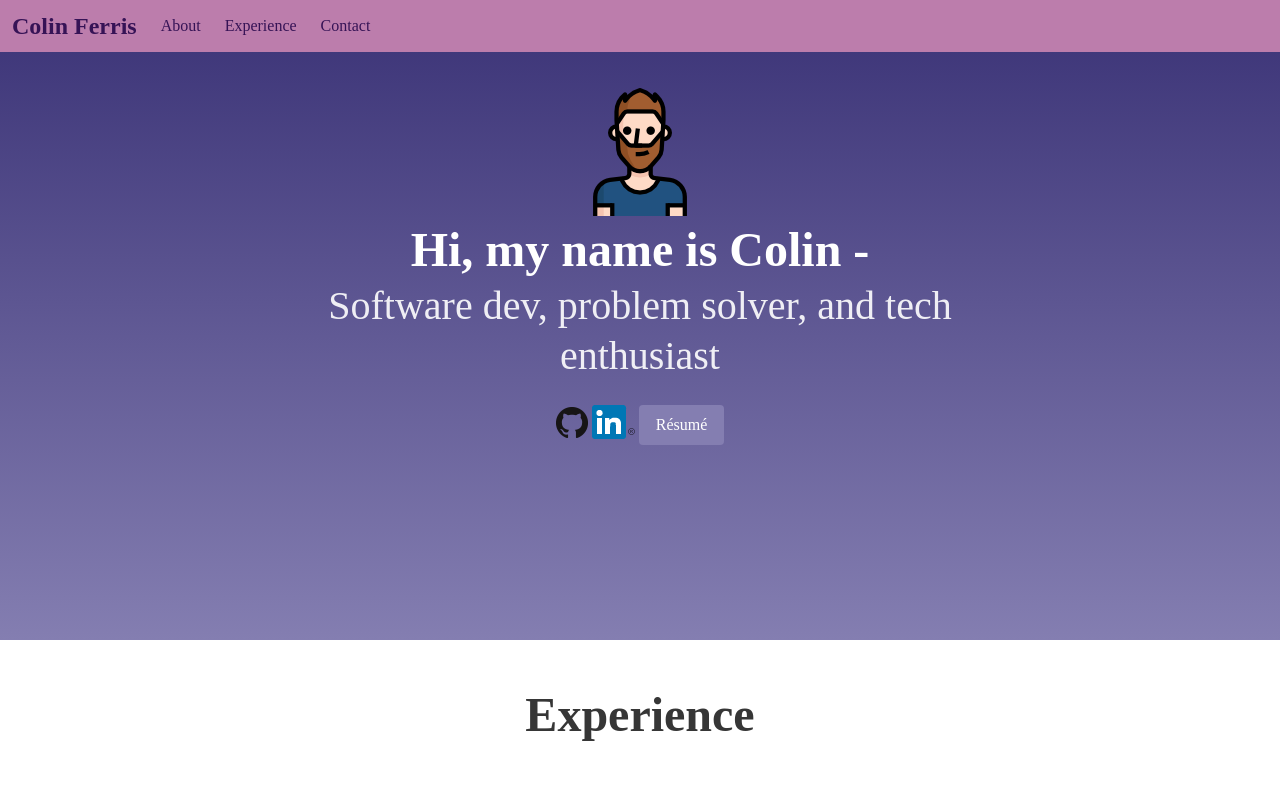
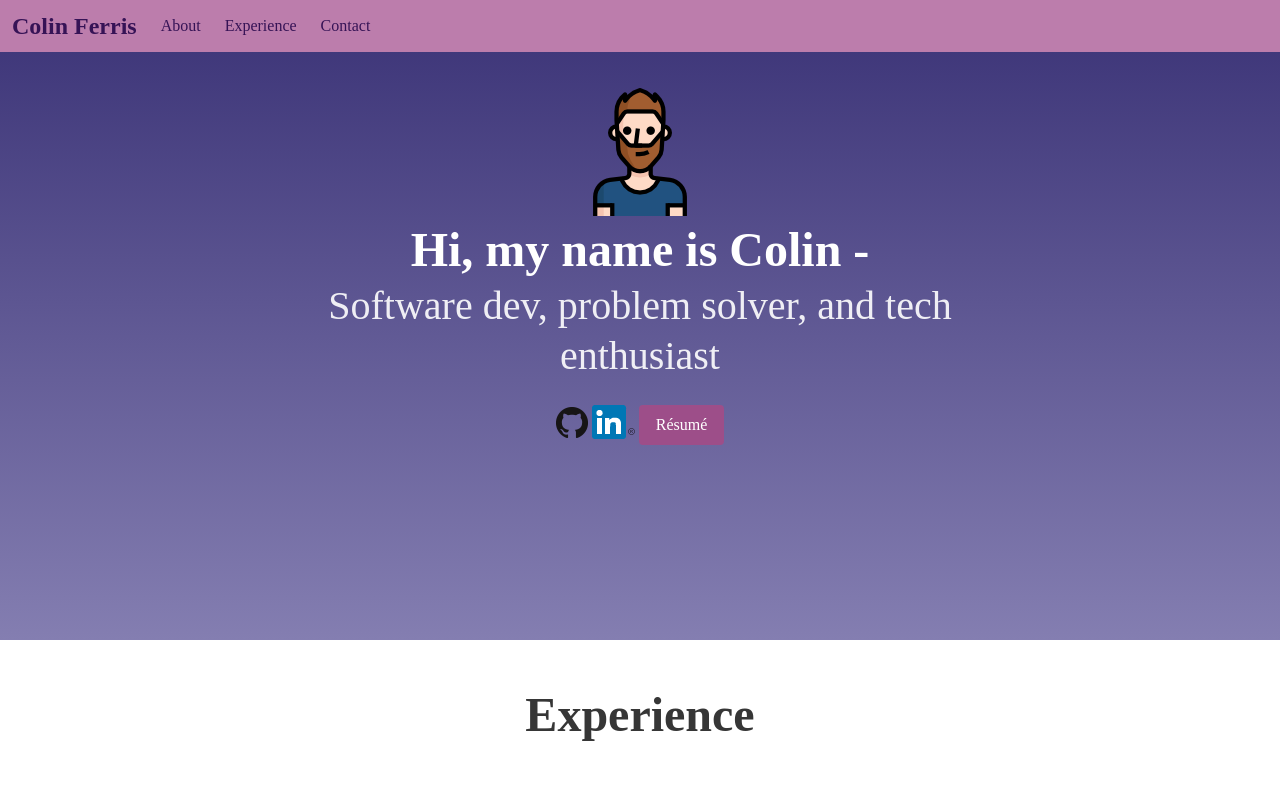
Before and after one commit to colinferris95/colinferrisdev, a plain HTML site: page index.html in a window 1280 px wide. Shown: the top 805 px of the page. Drawn offline with nearby package versions, Linux system fonts and the light colour scheme; a web font is replaced by a local one.

Commit message:
small resume button changes

```diff
--- a/css/mystyle.css
+++ b/css/mystyle.css
@@ -147,11 +147,11 @@ a.navbar-item:hover{
 }
 
 .button.is-link{
-	background-color:#847EB1;
+	background-color:rgb(157, 78, 137);
 
 }
 .button.is-link:hover{
-	background-color:#847EB1;
+	background-color:#9a4c81;
 }
 
 .button{
```
